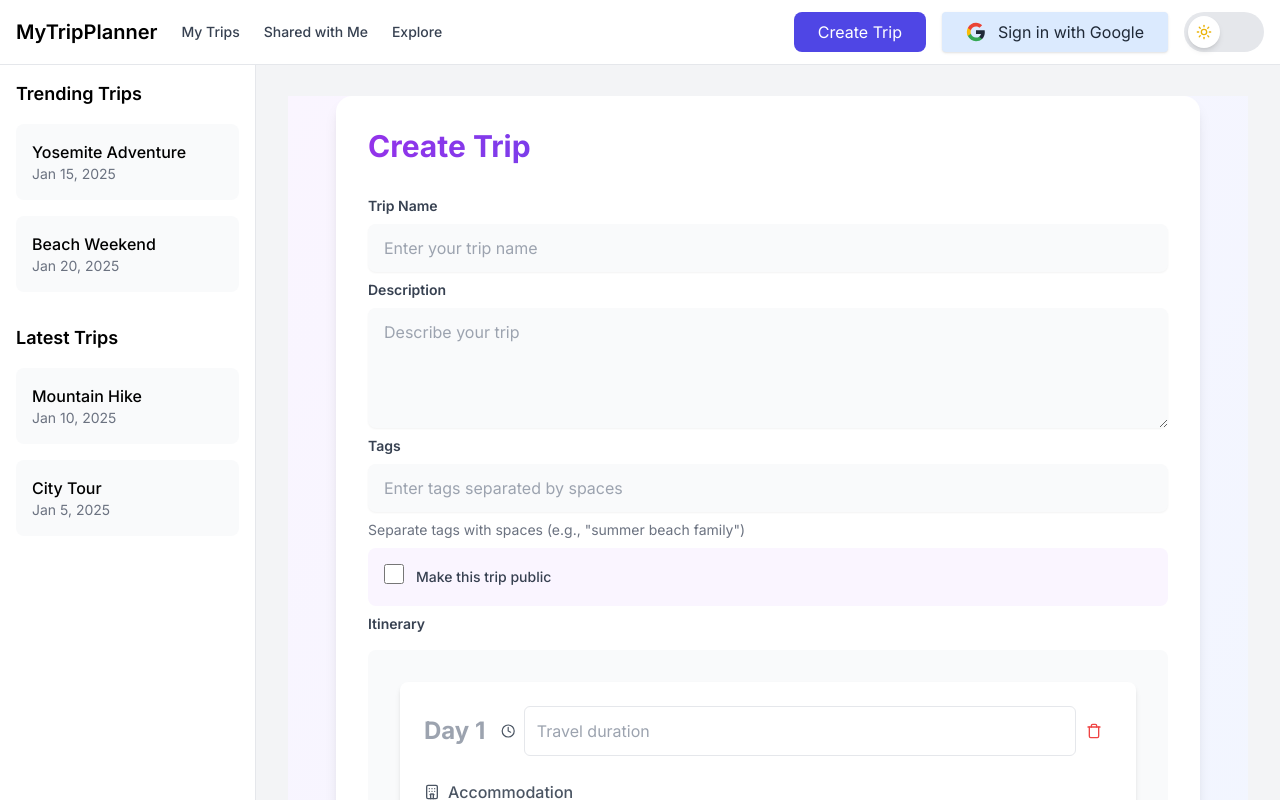
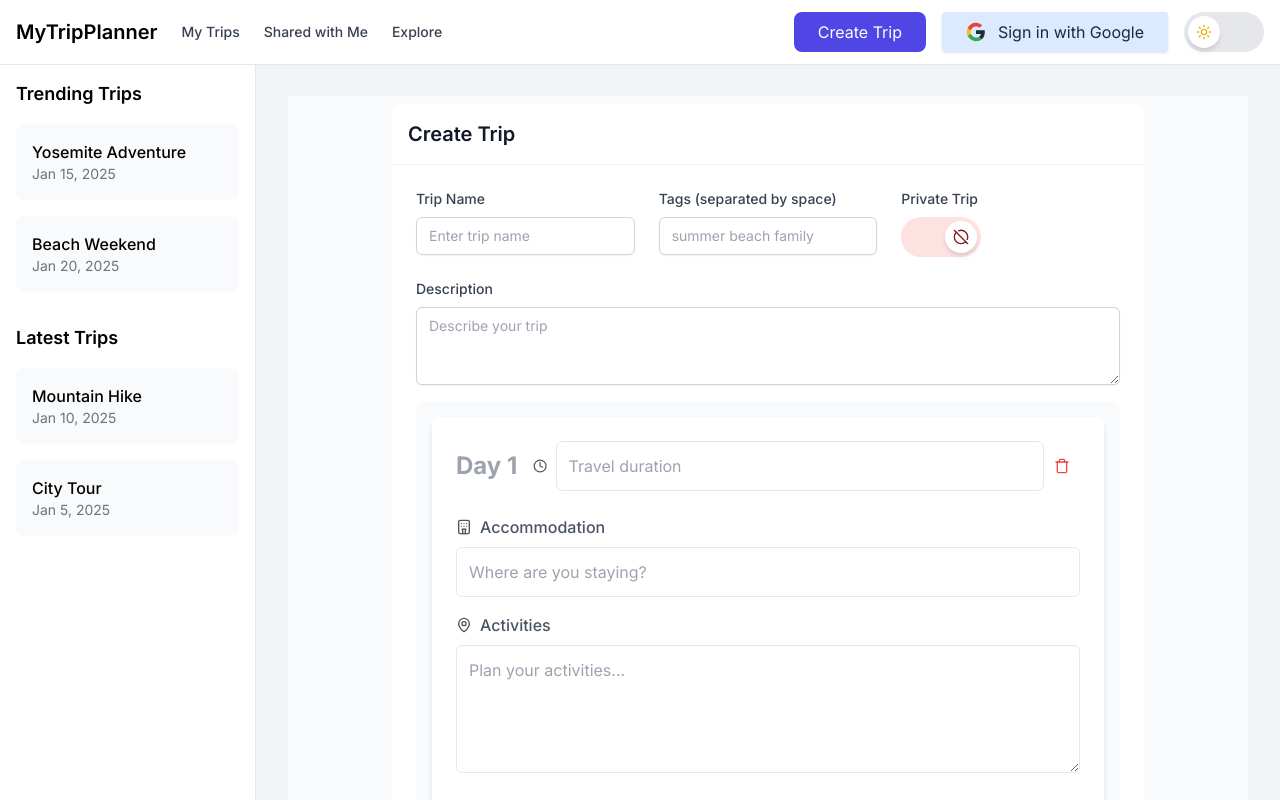
Before and after one commit to gadzooks/trips, a Next.js app: page /trips/new in a window 1280 px wide. Shown: the top 800 px of the page. Built offline with nearby package versions, Linux system fonts and the light colour scheme; no server answers.

Commit message:
add toggle for public / private

```diff
--- a/app/components/site-wide/ThemeToggle.tsx
+++ b/app/components/site-wide/ThemeToggle.tsx
@@ -1,3 +1,4 @@
+// app/components/site-wide/ThemeToggle.tsx
 import React, { useState, useEffect } from 'react';
 import { Moon, Sun } from 'lucide-react';
 
--- a/app/components/trips/TripForm.tsx
+++ b/app/components/trips/TripForm.tsx
@@ -1,6 +1,7 @@
 // app/components/trips/TripForm.tsx
 import { TripDay } from '@/app/components/trips/TripDay';
 import { Day } from '@/types/trip';
+import PublicPrivateToggle from '../ui/input/PublicPrivateToggle';
 
 export interface TripFormData {
   name: string;
@@ -26,105 +27,90 @@ export function TripForm({
   submitLabel = 'Save Trip'
 }: TripFormProps) {
   return (
-    <div className="min-h-screen bg-gradient-to-br from-purple-50 to-blue-50 dark:from-gray-900 dark:to-gray-800 ">
-      <div className="max-w-4xl mx-auto px-4">
-        <div className="bg-white dark:bg-gray-800 rounded-2xl shadow-lg p-8">
-          <h1 className="text-3xl font-bold mb-8 text-transparent bg-clip-text bg-gradient-to-r from-purple-600 to-blue-600">
-            {isReadOnly ? 'View Trip' : submitLabel}
-          </h1>
+    <div className="min-h-screen bg-gray-50 dark:bg-gray-900">
+      <div className="max-w-3xl mx-auto px-2 py-2">
+        <div className="bg-white dark:bg-gray-800 rounded-lg shadow-sm">
+          <div className="p-4 border-b border-gray-100 dark:border-gray-700">
+            <h1 className="text-xl font-semibold text-gray-900 dark:text-gray-100">
+              {isReadOnly ? 'View Trip' : submitLabel}
+            </h1>
+          </div>
 
-          <form onSubmit={onSubmit} className="space-y-2">
-            <div className="space-y-2">
-              <div>
-                <label className="block text-sm font-semibold text-gray-700 dark:text-gray-200 mb-2">
+          <form onSubmit={onSubmit} className="p-6 space-y-4">
+            <div className="grid grid-cols-1 md:grid-cols-3 gap-6">
+              <div className="space-y-2">
+                <label className="block text-sm font-medium text-gray-700 dark:text-gray-300">
                   Trip Name
                 </label>
                 <input
                   type="text"
                   value={formData.name}
                   onChange={(e) => onFieldChange('name', e.target.value)}
-                  className="mt-1 block w-full rounded-lg border-gray-200 dark:border-gray-700 bg-gray-50 dark:bg-gray-700 py-3 px-4 text-gray-700 dark:text-gray-200 shadow-sm focus:border-purple-500 focus:ring-2 focus:ring-purple-200 dark:focus:ring-purple-800 transition-colors duration-200"
+                  className="block w-full rounded-md border border-gray-300 dark:border-gray-600 px-3 py-2 bg-white dark:bg-gray-800 text-sm shadow-sm focus:border-purple-500 focus:ring-1 focus:ring-purple-500"
                   required
-                  placeholder="Enter your trip name"
+                  placeholder="Enter trip name"
                   readOnly={isReadOnly}
-                  disabled={isReadOnly}
                 />
               </div>
 
-              <div>
-                <label className="block text-sm font-semibold text-gray-700 dark:text-gray-200 mb-2">
-                  Description
-                </label>
-                <textarea
-                  value={formData.description}
-                  onChange={(e) => onFieldChange('description', e.target.value)}
-                  className="mt-1 block w-full rounded-lg border-gray-200 dark:border-gray-700 bg-gray-50 dark:bg-gray-700 py-3 px-4 text-gray-700 dark:text-gray-200 shadow-sm focus:border-purple-500 focus:ring-2 focus:ring-purple-200 dark:focus:ring-purple-800 transition-colors duration-200"
-                  rows={4}
-                  placeholder="Describe your trip"
-                  readOnly={isReadOnly}
-                  disabled={isReadOnly}
-                />
-              </div>
-            </div>
-
-            <div className="space-y-2">
-              <div>
-                <label className="block text-sm font-semibold text-gray-700 dark:text-gray-200 mb-2">
-                  Tags
+              <div className="space-y-2">
+                <label className="block text-sm font-medium text-gray-700 dark:text-gray-300">
+                  Tags (separated by space)
                 </label>
                 <input
                   type="text"
                   value={formData.tags}
                   onChange={(e) => onFieldChange('tags', e.target.value)}
-                  className="mt-1 block w-full rounded-lg border-gray-200 dark:border-gray-700 bg-gray-50 dark:bg-gray-700 py-3 px-4 text-gray-700 dark:text-gray-200 shadow-sm focus:border-purple-500 focus:ring-2 focus:ring-purple-200 dark:focus:ring-purple-800 transition-colors duration-200"
-                  placeholder="Enter tags separated by spaces"
+                  className="block w-full rounded-md border border-gray-300 dark:border-gray-600 px-3 py-2 bg-white dark:bg-gray-800 text-sm shadow-sm focus:border-purple-500 focus:ring-1 focus:ring-purple-500"
+                  placeholder="summer beach family"
                   readOnly={isReadOnly}
-                  disabled={isReadOnly}
                 />
-                {!isReadOnly && (
-                  <p className="mt-2 text-sm text-gray-500 dark:text-gray-400">
-                    Separate tags with spaces (e.g., "summer beach family")
-                  </p>
-                )}
               </div>
 
               {!isReadOnly && (
-                <div className="flex items-center bg-purple-50 dark:bg-purple-900/20 p-4 rounded-lg">
-                  <div className="relative">
-                    <input
-                      type="checkbox"
-                      id="isPublic"
-                      checked={formData.isPublic}
-                      onChange={(e) => onFieldChange('isPublic', e.target.checked)}
-                      className="h-5 w-5 rounded border-purple-300 dark:border-purple-700 text-purple-600 focus:ring-purple-500 transition-colors duration-200"
-                      disabled={isReadOnly}
+                <div className="flex items-center space-y-2">
+                  <div className="flex-grow">
+                    <label className="block text-sm font-medium text-gray-700 dark:text-gray-300 mb-2">
+                      {formData.isPublic ? 'Public' : 'Private'} Trip
+                    </label>
+                    <PublicPrivateToggle
+                      isPrivate={!formData.isPublic}
+                      toggle={() => onFieldChange('isPublic', !formData.isPublic)}
                     />
                   </div>
-                  <label htmlFor="isPublic" className="ml-3 block text-sm font-medium text-gray-700 dark:text-gray-200">
-                    Make this trip public
-                  </label>
                 </div>
               )}
+            </div>
 
-              <div>
-                <label className="block text-sm font-semibold text-gray-700 dark:text-gray-200 mb-4">
-                  Itinerary
-                </label>
-                <div className="bg-gray-50 dark:bg-gray-700 rounded-lg p-4">
-                  <TripDay
-                    onChange={(days) => onFieldChange('days', days)}
-                    initialRows={formData.days}
-                    isReadOnly={isReadOnly}
-                  />
-                </div>
+            <div className="space-y-2">
+              <label className="block text-sm font-medium text-gray-700 dark:text-gray-300">
+                Description
+              </label>
+              <textarea
+                value={formData.description}
+                onChange={(e) => onFieldChange('description', e.target.value)}
+                className="block w-full rounded-md border border-gray-300 dark:border-gray-600 px-3 py-2 bg-white dark:bg-gray-800 text-sm shadow-sm focus:border-purple-500 focus:ring-1 focus:ring-purple-500"
+                rows={3}
+                placeholder="Describe your trip"
+                readOnly={isReadOnly}
+              />
+            </div>
+
+            <div className="mt-2">
+              <div className="bg-gray-50 dark:bg-gray-800 rounded-md">
+                <TripDay
+                  onChange={(days) => onFieldChange('days', days)}
+                  initialRows={formData.days}
+                  isReadOnly={isReadOnly}
+                />
               </div>
             </div>
 
             {!isReadOnly && (
-              <div className="flex justify-end pt-6 border-t border-gray-100 dark:border-gray-700">
+              <div className="flex justify-end">
                 <button
                   type="submit"
-                  className="px-6 py-3 bg-gradient-to-r from-purple-600 to-blue-600 text-white font-semibold rounded-lg shadow-md hover:from-purple-700 hover:to-blue-700 focus:outline-none focus:ring-2 focus:ring-purple-500 focus:ring-offset-2 transform transition-all duration-200 hover:scale-105"
+                  className="px-4 py-2 bg-purple-600 text-white text-sm font-medium rounded-md hover:bg-purple-700 focus:outline-none focus:ring-2 focus:ring-purple-500 focus:ring-offset-2"
                 >
                   {submitLabel}
                 </button>
--- a/app/components/ui/input/EditableText.tsx
+++ b/app/components/ui/input/EditableText.tsx
@@ -1,3 +1,4 @@
+// app/components/ui/input/EditableText.tsx
 "use client";
 import React, { useState } from 'react';
 
--- /dev/null
+++ b/app/components/ui/input/PublicPrivateToggle.tsx
@@ -0,0 +1,46 @@
+// app/components/ui/input/PublicPrivateToggle.tsx
+import React, { useState, useEffect } from 'react';
+import { CircleOff, UserCheck, Users } from 'lucide-react';
+
+interface PublicPrivateToggleProps {
+  isPrivate: boolean;
+  toggle: () => void;
+}
+
+const PublicPrivateToggle: React.FC<PublicPrivateToggleProps> = ({ isPrivate: initialIsPrivate, toggle }) => {
+  const [isPrivate, setIsPrivate] = useState<boolean>(initialIsPrivate);
+
+  useEffect(() => {
+    setIsPrivate(initialIsPrivate);
+  }, [initialIsPrivate]);
+
+  const handleToggle = (): void => {
+    setIsPrivate(!isPrivate);
+    toggle();
+  };
+
+  return (
+    <button
+      onClick={handleToggle}
+      type="button"
+      aria-label={`Switch to ${isPrivate ? 'Public' : 'Private'} mode`}
+      className={`relative h-10 w-20 rounded-full bg-gray-200 Private:bg-gray-700 transition-colors duration-200
+          ${ isPrivate ? 'bg-red-100' : ' bg-green-100' }`
+      }
+    >
+      <div
+        className={`absolute top-1 left-1 h-8 w-8 rounded-full bg-white shadow-md transform transition-transform duration-200 flex items-center justify-center
+          ${ isPrivate ? 'translate-x-10 bg-red-400' : 'translate-x-0 bg-green-400' }`
+        }
+      >
+        {isPrivate ? (
+          <CircleOff className="h-4 w-4 text-red-900" />
+        ) : (
+          <Users className="h-4 w-4 text-green-900" />
+        )}
+      </div>
+    </button>
+  );
+};
+
+export default PublicPrivateToggle;
```
